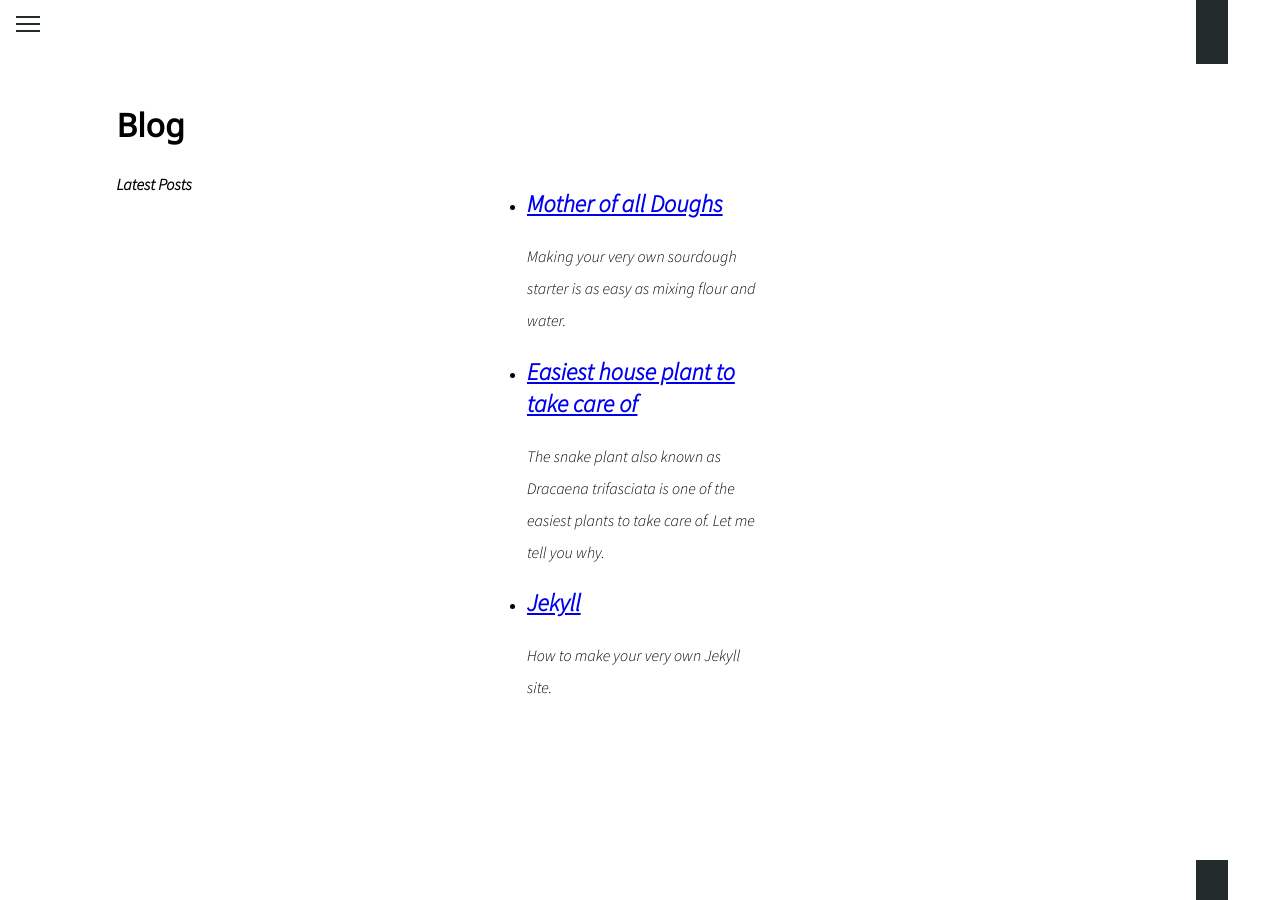
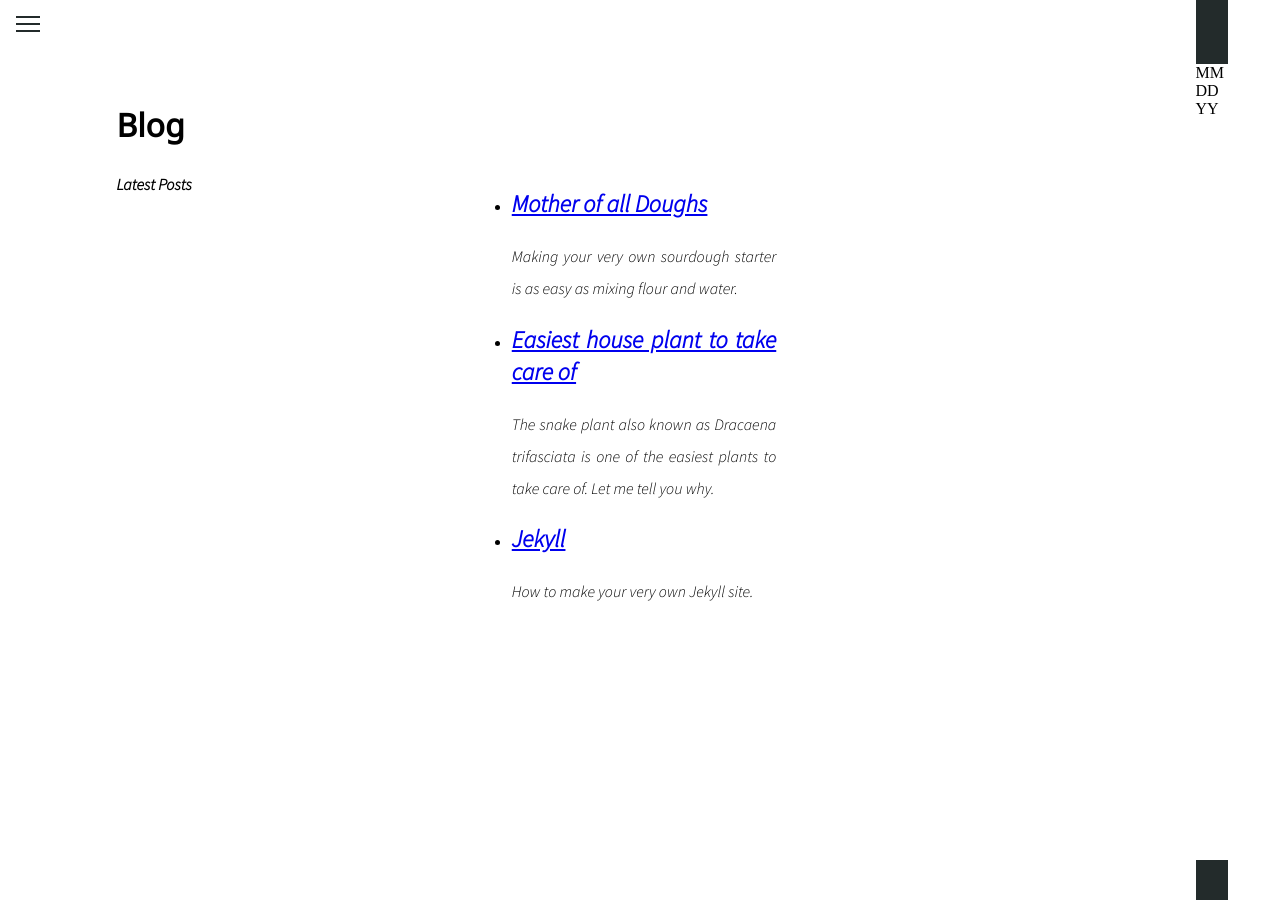
Before and after one commit to Herb0t/herb0t.github.io, a Jekyll site: the page built from blog.html, in a window 1280 px wide. Built offline with Jekyll 4.4.1, drawn with Linux system fonts in a browser that asks for light colours.

Commit message:
about us updates

```diff
--- a/_layouts/default.html
+++ b/_layouts/default.html
@@ -26,6 +26,11 @@
         </div>
         <div class="sidebar">
           <div class="notch top-notch"></div>
+          <div class="dates">
+            <div>MM</div>
+            <div>DD</div>
+            <div>YY</div>
+          </div>
           <div class="notch bot-notch"></div>
         </div>
       </div>
--- a/_sass/single-page.scss
+++ b/_sass/single-page.scss
@@ -28,12 +28,14 @@
         justify-content: space-between;
         flex-wrap: wrap;
         & > * {
-            width: 27%;
+            width: 100%;
             box-sizing: border-box;
             margin: 0;
             line-height: 2rem;
             font-size: 1rem;
             font-family: $source;
+            text-align: justify;
+            text-justify: inter-word;
         }
     }
     .sidebar {
@@ -51,6 +53,13 @@
             }
         }
     }
+    @media only screen and (min-width: 768px) {
+        .content-text {
+            & > * {
+                width: 30%;
+            }
+        }
+    }
     @media only screen and (min-width: 1280px) {
         .content {
             margin: auto;
```
Also changed, not shown: 8 other files.
